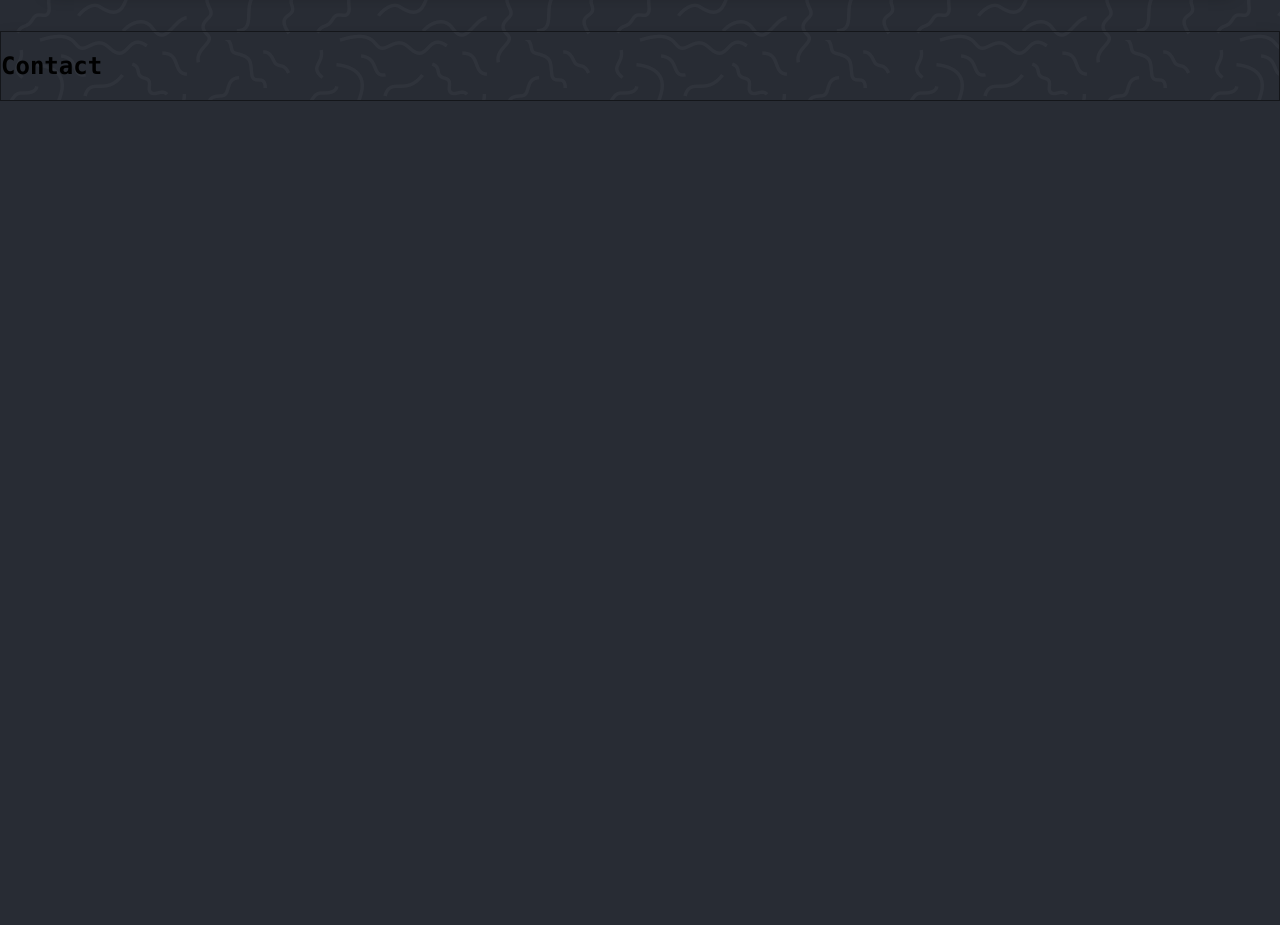
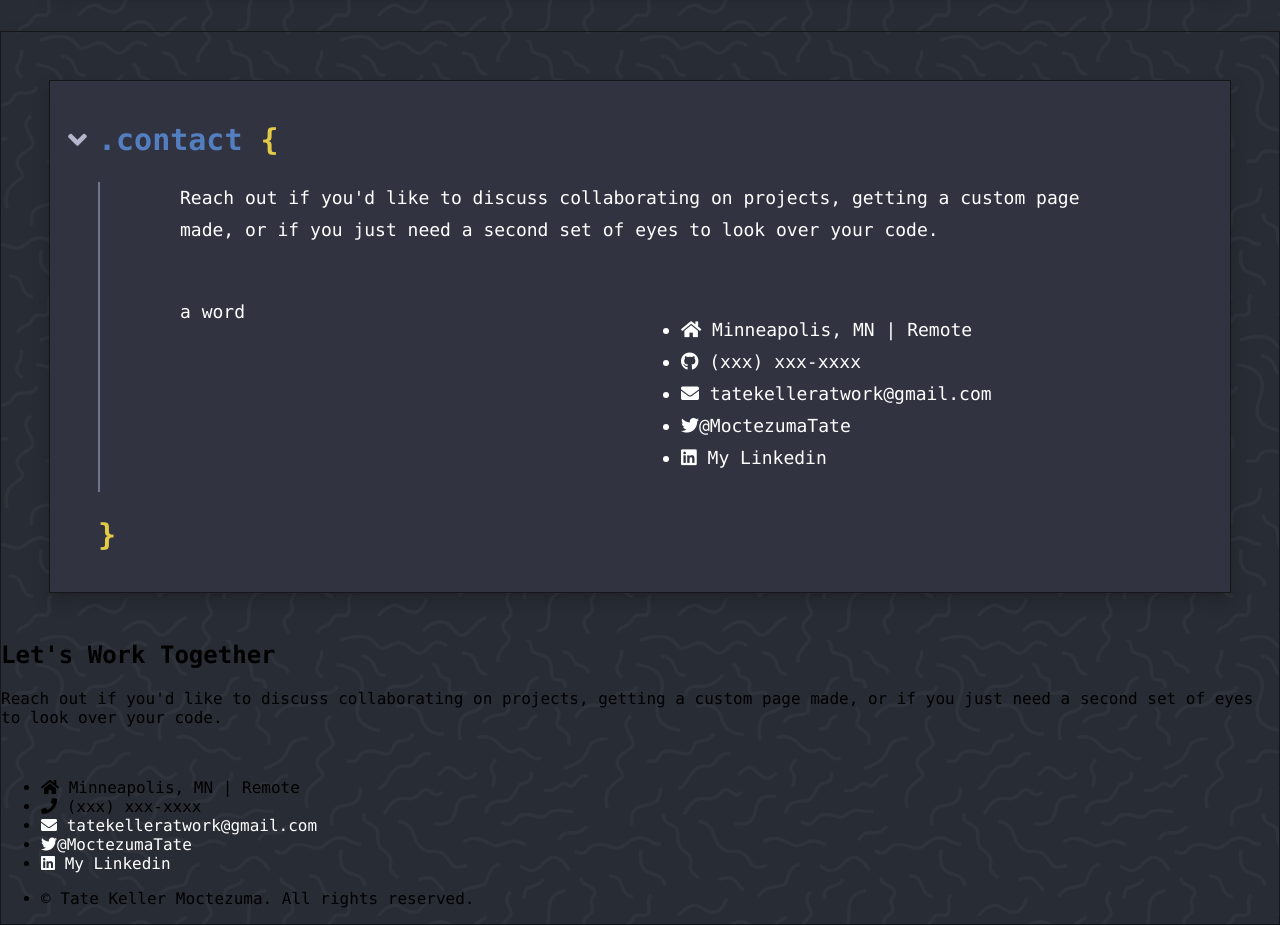
Before and after one commit to tatek1993/Portfolio, a React (Create React App) app: page / in a window 1280 px wide. Shown: the part 3560-4485 px from the top of the page. Before the commit the page ends 3661 px from the top, so only its background shows below. Built offline with nearby package versions, Linux system fonts and the light colour scheme.

Commit message:
setting up html for contact

```diff
--- a/src/SASS/App.scss
+++ b/src/SASS/App.scss
@@ -367,6 +367,27 @@
   }
 }
 
+// CONTACT
+
+.contactInfo {
+  display:flex;
+  flex-direction: column;
+
+
+  a {
+    text-decoration: none;
+    color: white;
+  }
+}
+
+.lower-div {
+  width:50%;
+}
+
+.contact-container {
+  display: flex;
+  flex-direction: row;
+}
 // COLOR CLASSES
 
 .red {
--- a/src/components/contact.js
+++ b/src/components/contact.js
@@ -6,7 +6,71 @@
 
     return (
         <div className="projects border-box">
-            <h2>Contact</h2>
+            <div class="contact">
+                <div id="about-me" className='about border-box'>
+                    <div className="about-text">
+                        <h2><i class="fas fa-angle-down chevron" /><span className="blue">.contact</span> {'{'} </h2>
+                        <div className="bio">
+
+                            <p>Reach out if you'd like to discuss collaborating on projects, getting a custom page made, or if you just need a second set of eyes to look over your code.</p>
+                            <br></br>
+
+                            <div className="contact-container">
+                                <div className='lower-div'>
+                                    a word
+                                </div>
+                                <div className='lower-div'>
+                                    <ul className="contactInfo">
+                                        <li >
+                                            <i class="fa fa-home"></i> Minneapolis, MN | Remote
+                                        </li>
+                                        <li >
+                                            <i class="fab fa-github"></i> (xxx) xxx-xxxx
+                                        </li>
+                                        <li >
+                                            <a href="mailto:tatekelleratwork@gmail.com"><i class="fa fa-envelope"></i> tatekelleratwork@gmail.com</a>
+                                        </li>
+                                        <li >
+                                            <a href="https://twitter.com/MoctezumaTate"><i class="fab fa-twitter"></i>@MoctezumaTate</a>
+                                        </li>
+                                        <li ><a href="https://www.linkedin.com/in/tate-keller-16ab7a183/"><i class="fab fa-linkedin"></i> My Linkedin</a></li>
+                                    </ul>
+                                </div>
+                            </div>
+
+
+                        </div>
+                        <h2>{'}'} </h2>
+                    </div>
+
+
+                </div>
+
+                <h2 class="contactTitle">Let's Work Together</h2>
+                <div class="contactContainer">
+                    <p>Reach out if you'd like to discuss collaborating on projects, getting a custom page made, or if you just need a second set of eyes to look over your code.</p>
+                    <br></br>
+
+                    <ul class="contactInfo">
+                        <li >
+                            <i class="fa fa-home"></i> Minneapolis, MN | Remote
+                        </li>
+                        <li >
+                            <i class="fa fa-phone"></i> (xxx) xxx-xxxx
+                        </li>
+                        <li >
+                            <a href="mailto:tatekelleratwork@gmail.com"><i class="fa fa-envelope"></i> tatekelleratwork@gmail.com</a>
+                        </li>
+                        <li >
+                            <a href="https://twitter.com/MoctezumaTate"><i class="fab fa-twitter"></i>@MoctezumaTate</a>
+                        </li>
+                        <li ><a href="https://www.linkedin.com/in/tate-keller-16ab7a183/"><i class="fab fa-linkedin"></i> My Linkedin</a></li>
+                    </ul>
+                </div>
+                <ul class="copyright">
+                    <li>&copy; Tate Keller Moctezuma. All rights reserved.</li>
+                </ul>
+            </div>
         </div>
     );
 };
```
